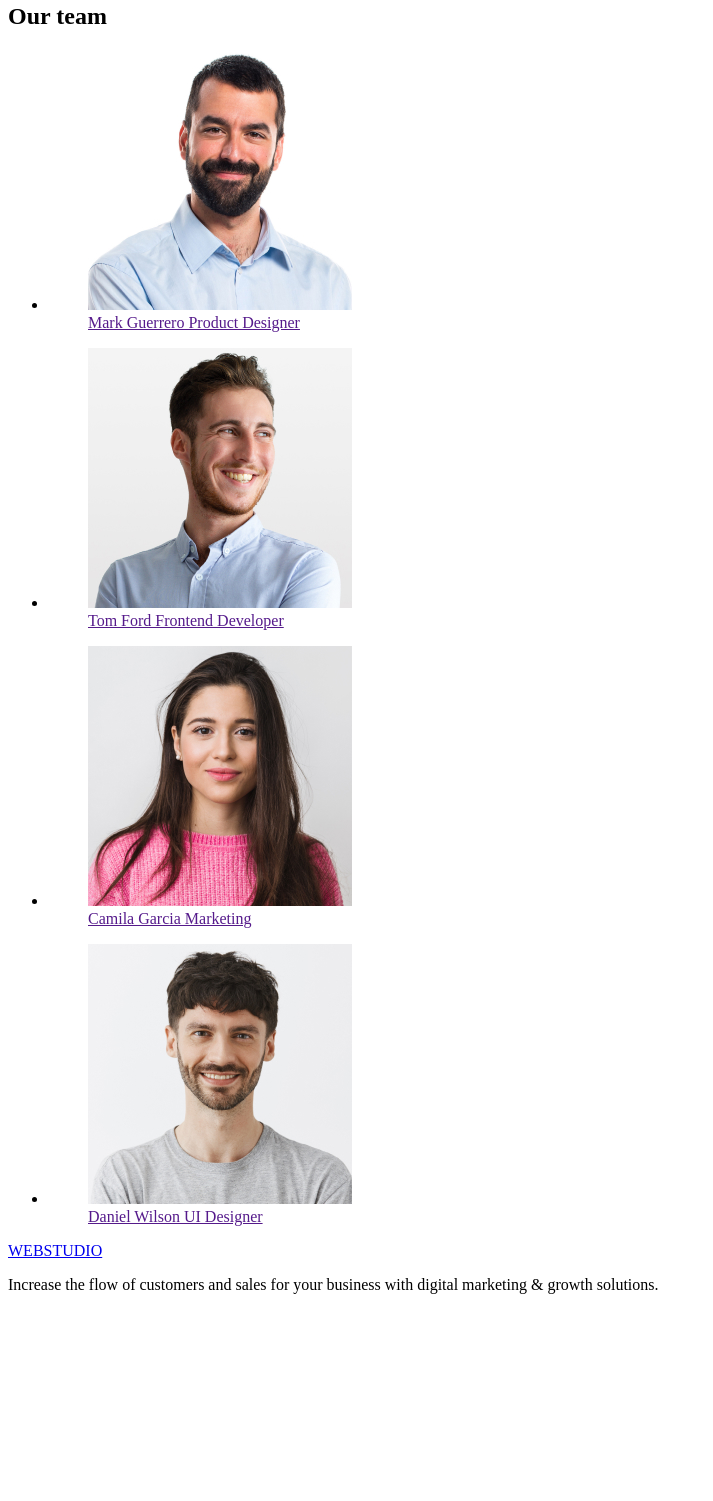
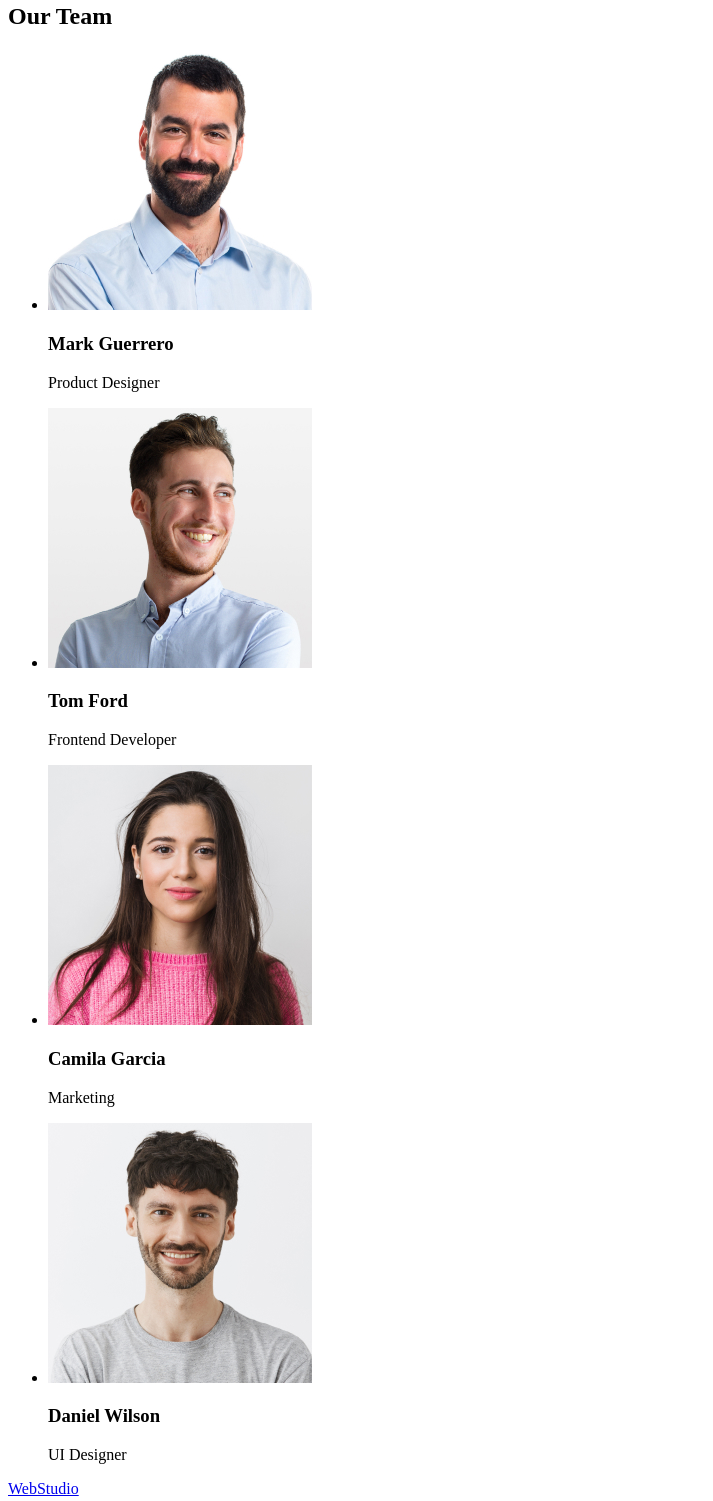
Before and after one commit to zaharoid/goit-markup-hw-01, a plain HTML site: page index.html in a window 1280 px wide. Shown: the part 1589-3090 px from the top of the page, without its empty margins (0-713 px from the left). Before the commit the page ends 2899 px from the top, so only its background shows below. Drawn offline with Linux system fonts and the light colour scheme.

Commit message:
update html again

```diff
--- a/index.html
+++ b/index.html
@@ -84,45 +84,46 @@
         </ul>
     </section>
     <section>
-        <h2>Our team</h2>
+        <h2>Our Team</h2>
         <ul>
             <li>
-                <a href="">
-                    <figure>
+
                         <img src="./images/img.jpg" alt="member of team" width="264">
-                        <figcaption>Mark Guerrero Product Designer</figcaption>
-                    </figure>
-                </a>
+                        <h3>Mark Guerrero</h3>
+                        <p>Product Designer</p>
+
+
             </li>
             <li>
-                <a href="">
-                    <figure>
+
+
                         <img src="./images/img (1).jpg" alt="member of team" width="264">
-                        <figcaption>Tom Ford Frontend Developer</figcaption>
-                    </figure>
-                </a>
+                        <h3>Tom Ford</h3>
+                        <p>Frontend Developer</p>
+
+
             </li>
             <li>
-                <a href="">
-                    <figure>
+
+
                         <img src="./images/img (2).jpg" alt="member of team" width="264">
-                        <figcaption>Camila Garcia Marketing</figcaption>
-                    </figure>
-                </a>
+                        <h3>Camila Garcia</h3>
+                        <p>Marketing</p>
+
             </li>
             <li>
-                <a href="">
-                    <figure>
+
+
                         <img src="./images/img (3).jpg" alt="member of team" width="264">
-                        <figcaption>Daniel Wilson UI Designer</figcaption>
-                    </figure>
-                </a>
+                        <h3>Daniel Wilson</h3>
+                        <p>UI Designer</p>
+
             </li>
         </ul>
     </section>
     </main>
 <footer>
-    <a href="./index.html">WEBSTUDIO</a>
+    <a href="./index.html">WebStudio</a>
     <p>Increase the flow of customers and sales for your business with digital marketing & growth solutions.</p>
 </footer>
 </body>
```
